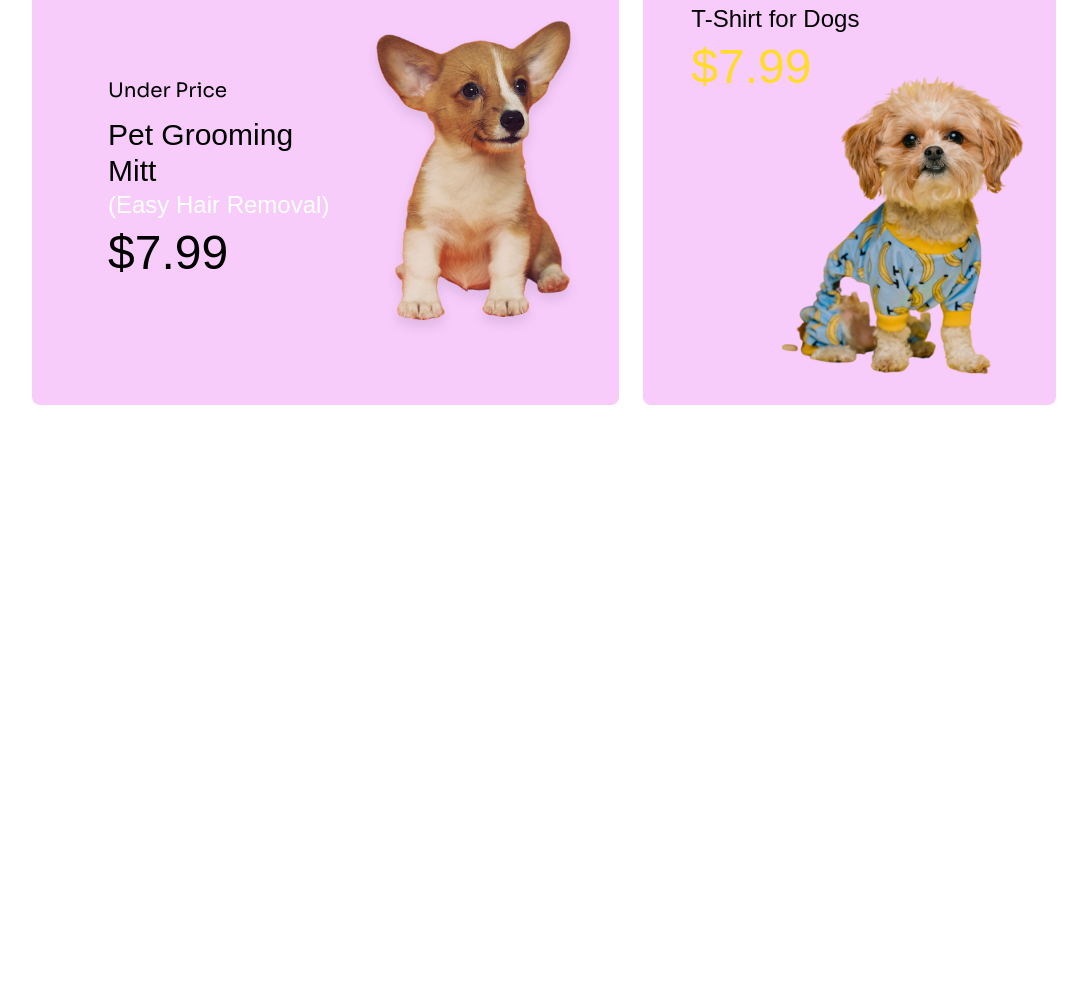
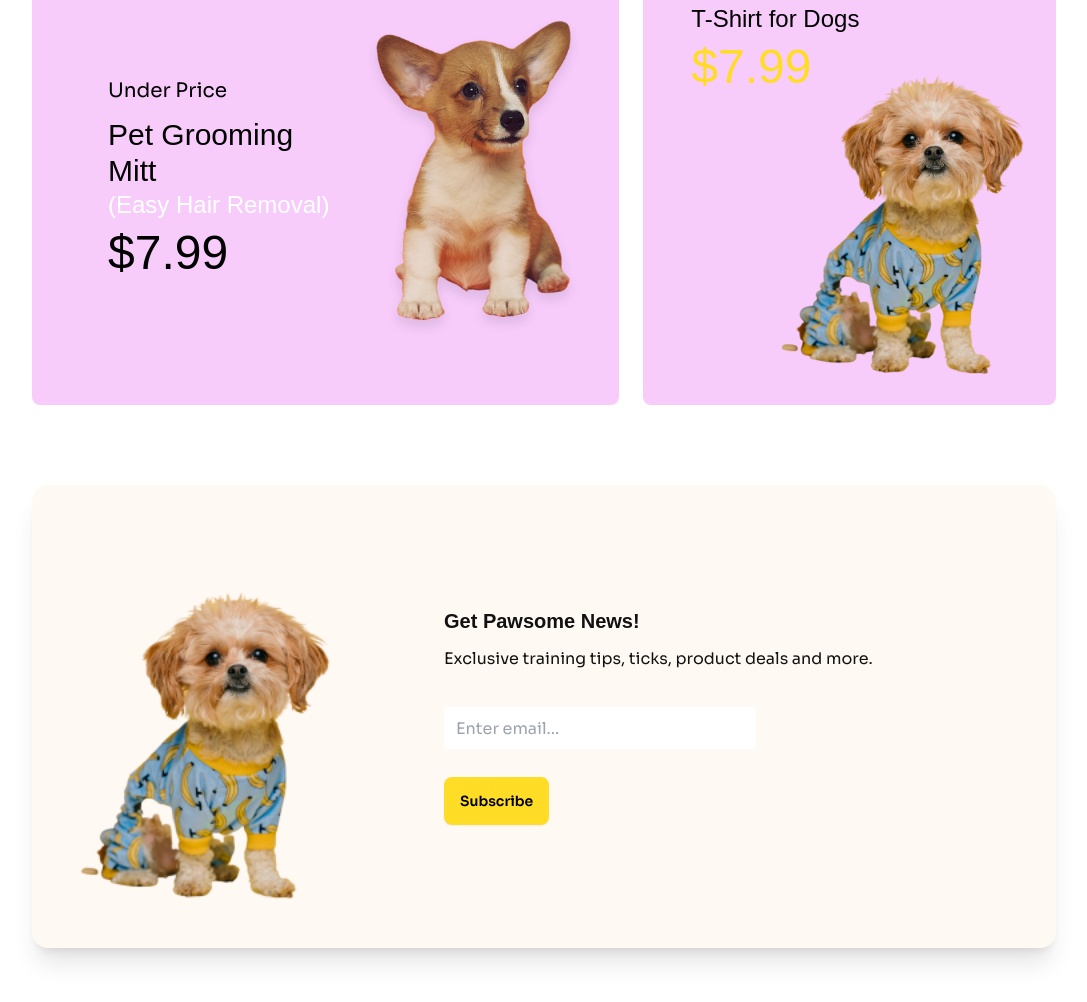
Before and after one commit to momin755/B11-Assignment-03-category-0001, a plain HTML site: page index.html in a window 1280 px wide. Shown: the part 1461-2463 px from the top of the page, without its empty margins (96-1183 px from the left). Before the commit the page ends 1946 px from the top, so only its background shows below. Drawn offline with nearby package versions, Linux system fonts and the light colour scheme; a web font is replaced by a local one.

Commit message:
News Section Completed

```diff
--- a/index.html
+++ b/index.html
@@ -274,6 +274,32 @@
                 </div>
                 </section>
                 </div>
+
+                <!-- News Section -->
+                <div class="px-3 lg:px-32">
+                    <section class="news lg:my-20">
+                        <!-- News Card -->
+                        <div class="shadow-xl card bg-[#FFF9F4] md:card-side ">
+                            <figure class="px-10 pb-10 ">
+                              <img
+                                src="c1-assets/cute-pet-small.png"
+                                alt="cute-pet-small"
+                                class="rounded-xl md:w-[300px]  object-cover" />
+                            </figure>
+                            <div class="items-center self-center text-center md:text-left card-body md:block">
+                              <h2 class="card-title font-display text-[#111111]">Get Pawsome News!</h2>
+                              <p class="text-[#111111] mt-3 mb-9 md:w-full w-[333px]">Exclusive training tips, ticks, product deals and more.</p>
+                              <form action="">
+                                <input class="block w-[312px] h-[42px] ps-3" type="email" name="" id="" placeholder="Enter email...">
+                              </form>
+                              <div class="mt-7 card-actions">
+                                <button class="btn btn-primary bg-[#FFDC26] border-none text-black hover:text-white">Subscribe</button>
+                              </div>
+                            </div>
+                          </div>
+                    </section>
+                    </div>
+
     </main>
     <footer>
 
```
